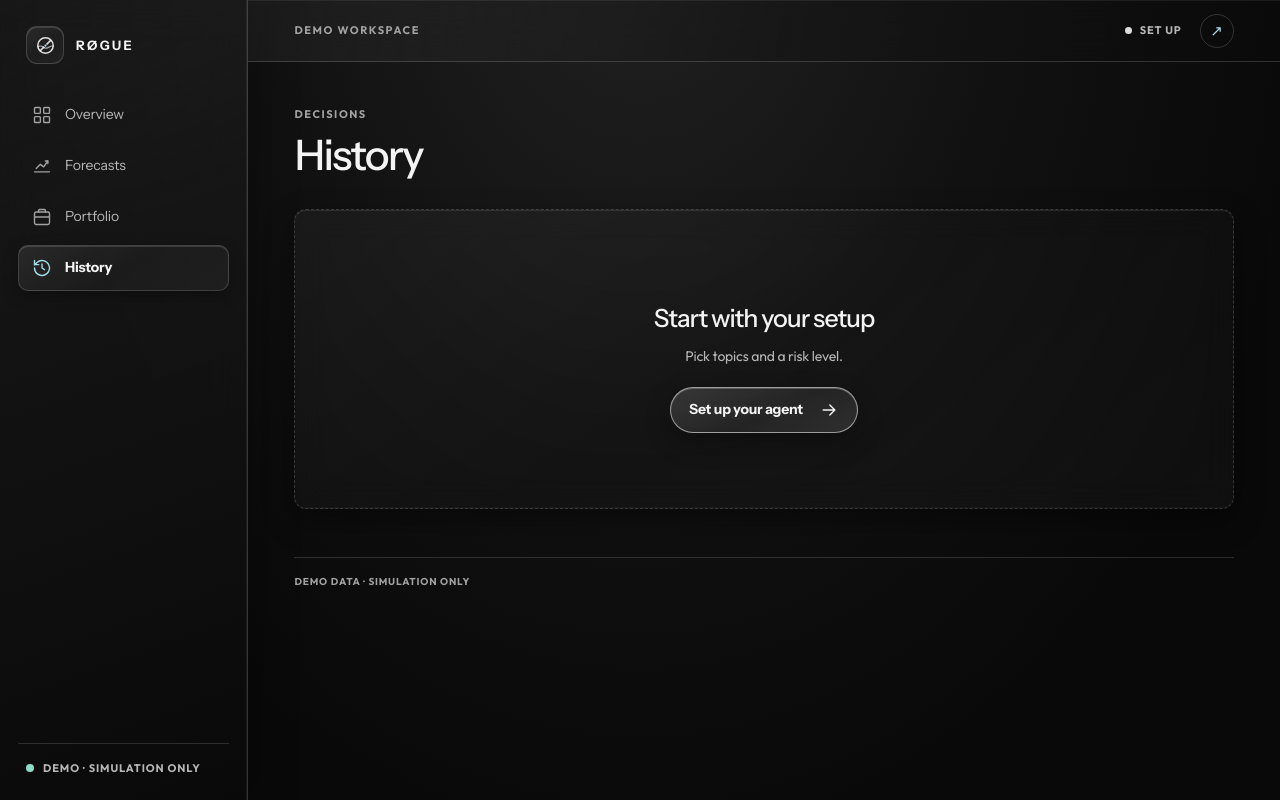
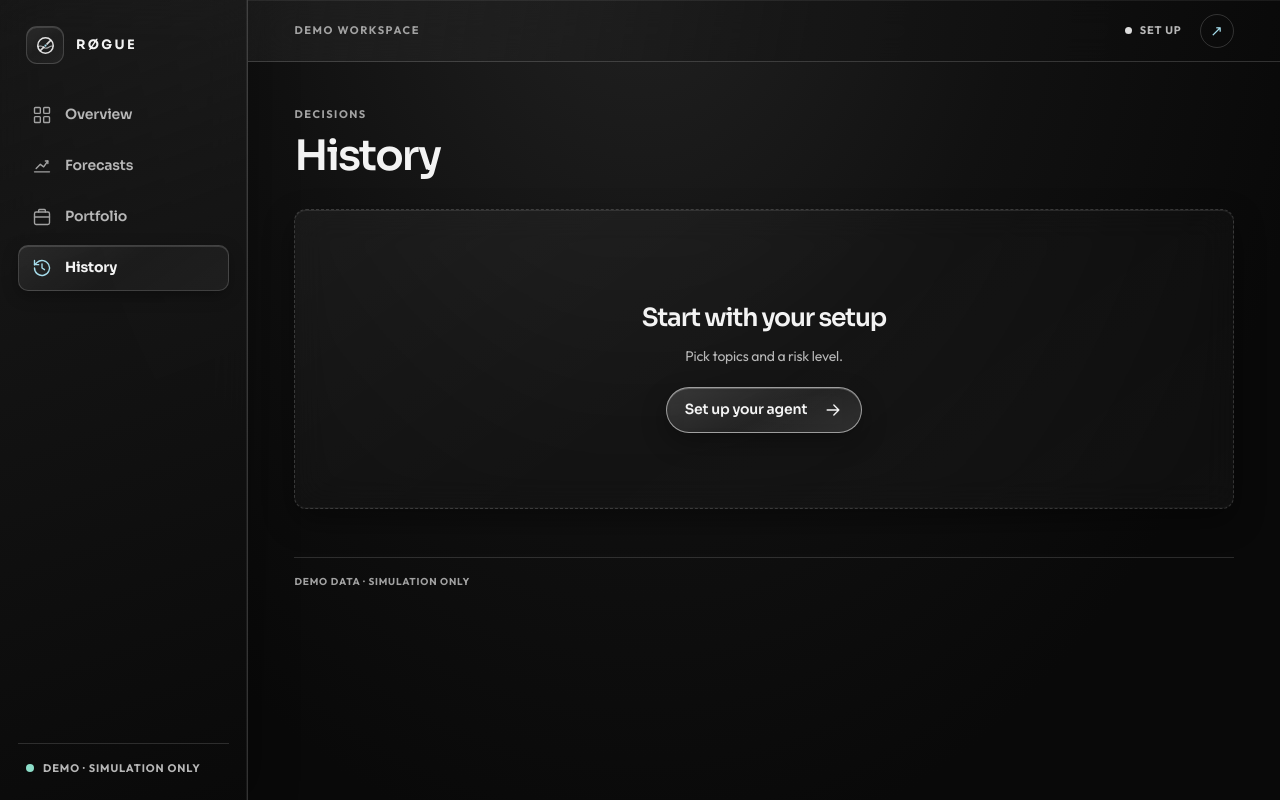
Before and after one commit to anshbalusa-ui/automated-risk-level-betting, a Next.js app: page /history in a window 1280 px wide. Built offline with nearby package versions, Linux system fonts and the light colour scheme.

Commit message:
style: upgrade rogue display typography

```diff
--- a/src/app/globals.css
+++ b/src/app/globals.css
@@ -2365,3 +2365,47 @@ html {
     justify-content:center;
   }
 }
+
+
+/* RØGUE display type refresh */
+.hero-copy h1,
+.page-heading h1,
+.onboard-aside h1,
+.onboard-card h2,
+.landing-section-heading h2,
+.landing-close h2,
+.section-heading h2,
+.panel h2,
+.panel h3,
+.empty-state h2 {
+  font-family:var(--font-display);
+  font-weight:600;
+  letter-spacing:-.045em;
+}
+
+.hero-copy h1 {
+  font-weight:650;
+  letter-spacing:-.06em;
+  line-height:.94;
+}
+
+.hero-copy h1 em {
+  font-weight:650;
+}
+
+.brand {
+  font-family:var(--font-display);
+  font-weight:700;
+}
+
+.button,
+.nav-link,
+.choice-card strong,
+.interest-choice strong,
+.risk-choice strong,
+.forecast-name strong,
+.stat-card>strong,
+.pick-probability strong {
+  font-family:var(--font-display);
+  font-weight:550;
+}
--- a/src/app/layout.tsx
+++ b/src/app/layout.tsx
@@ -2,7 +2,7 @@ import type { ReactNode } from "react";
 import type { Metadata } from "next";
 import { AgentProvider } from "@/components/AgentProvider";
 import { SmoothScroll } from "@/components/SmoothScroll";
-import { Instrument_Sans, Outfit } from "next/font/google";
+import { Outfit, Sora } from "next/font/google";
 import "lenis/dist/lenis.css";
 import "./globals.css";
 
@@ -13,7 +13,7 @@ const outfit = Outfit({
   display: "swap",
 });
 
-const instrumentSans = Instrument_Sans({
+const sora = Sora({
   subsets: ["latin"],
   variable: "--font-rogue-display",
   display: "swap",
@@ -27,7 +27,7 @@ export const metadata: Metadata = {
 
 export default function RootLayout({ children }: { children: ReactNode }) {
   return (
-    <html lang="en" className={`h-full antialiased ${outfit.variable} ${instrumentSans.variable}`}>
+    <html lang="en" className={`h-full antialiased ${outfit.variable} ${sora.variable}`}>
       <body className="min-h-full flex flex-col"><SmoothScroll/><AgentProvider>{children}</AgentProvider></body>
     </html>
   );
```
